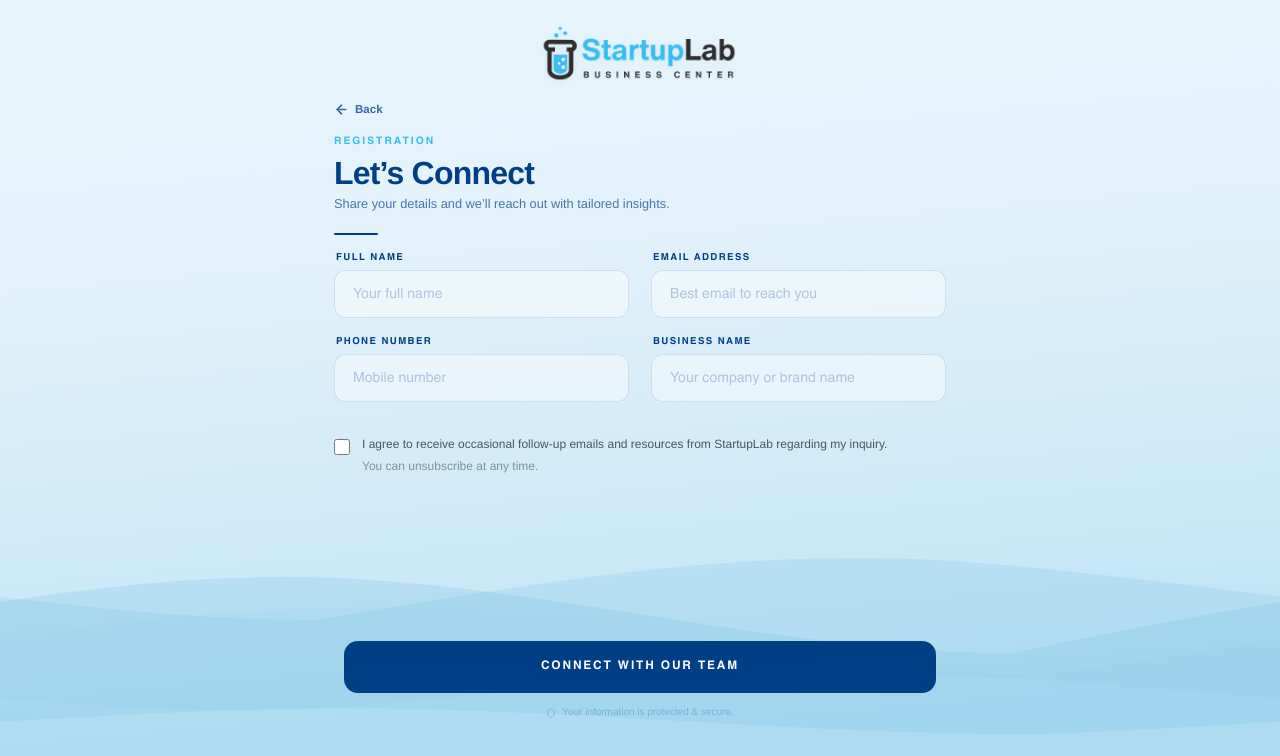
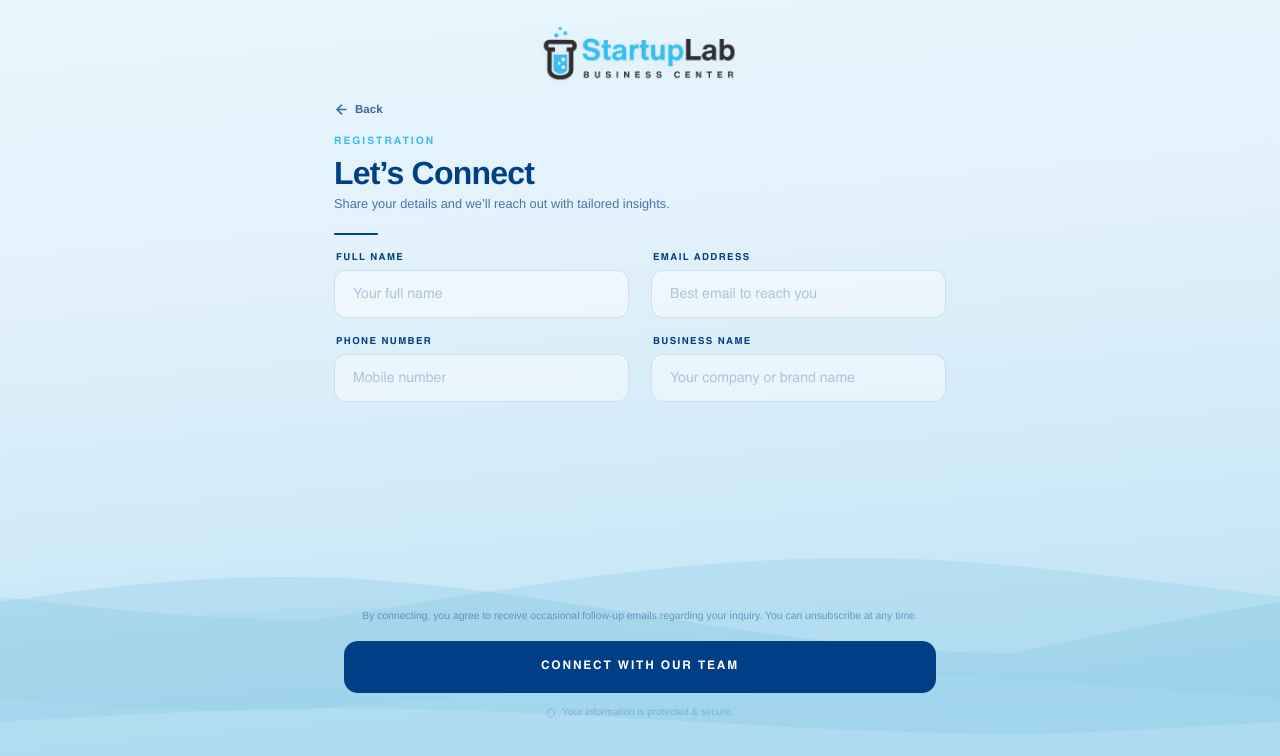
Before and after one commit to binibiningjenna/form, a Next.js app: page / in a window 1280 px wide. Both pictures are taken after a click on the button 640 px from the left and 277 px from the top of the page. Shown: the top 756 px of the page. Built offline with nearby package versions, Linux system fonts and the light colour scheme.

Commit message:
Implement implied consent on the lead form for cleaner UX

```diff
--- a/src/app/page.js
+++ b/src/app/page.js
@@ -324,21 +324,6 @@ function FormPage({ onSubmit, submitting, fieldErrors = {}, selectedService, onB
           <Field id="email-address" name="email" label="Email Address" type="email" placeholder="Best email to reach you" autoComplete="email" error={fieldErrors.email} onClearError={onClearError} />
           <Field id="phone-number" name="phone" label="Phone Number" type="tel" placeholder="Mobile number" autoComplete="tel" error={fieldErrors.phone} onClearError={onClearError} />
           <Field id="company-name" name="company" label="Business Name" type="text" placeholder="Your company or brand name" autoComplete="organization" error={fieldErrors.company} onClearError={onClearError} />
-
-          {/* Explicit Consent Checkbox for Anti-Spam Compliance */}
-          <div className="col-span-full flex items-start gap-3 mt-4">
-            <input
-              id="consent"
-              name="consent"
-              type="checkbox"
-              required
-              className="mt-1 w-4 h-4 rounded border-gray-300 text-blue-600 focus:ring-blue-500 cursor-pointer"
-            />
-            <label htmlFor="consent" className="text-xs text-gray-600 leading-relaxed cursor-pointer font-medium">
-              I agree to receive occasional follow-up emails and resources from StartupLab regarding my inquiry.
-              <span className="block mt-0.5 opacity-60">You can unsubscribe at any time.</span>
-            </label>
-          </div>
         </form>
       </div>
 
@@ -350,6 +335,11 @@ function FormPage({ onSubmit, submitting, fieldErrors = {}, selectedService, onB
           // borderTop: "1px solid rgba(0,62,134,0.06)",
         }}
       >
+        <p className="text-center opacity-60 font-medium mb-4 leading-relaxed" style={{ fontSize: "clamp(0.65rem, 0.8vw, 0.72rem)", color: "var(--secondaryColor)" }}>
+          By connecting, you agree to receive occasional follow-up emails
+          regarding your inquiry. You can unsubscribe at any time.
+        </p>
+
         <button
           id="submit-btn" type="submit" form="consultation-form"
           disabled={submitting}
@@ -376,7 +366,7 @@ function FormPage({ onSubmit, submitting, fieldErrors = {}, selectedService, onB
           <span>Your information is protected &amp; secure.</span>
         </div>
       </div>
-    </PageShell>
+    </PageShell >
   );
 }
 
```
